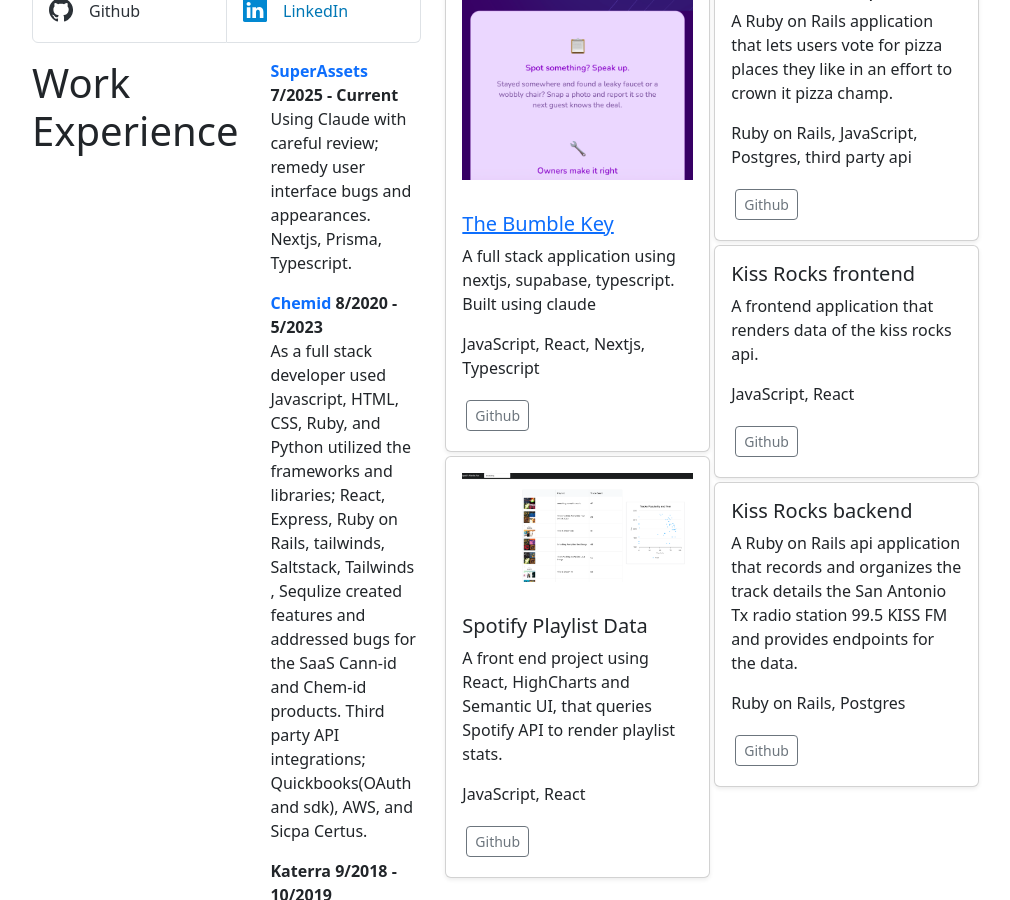
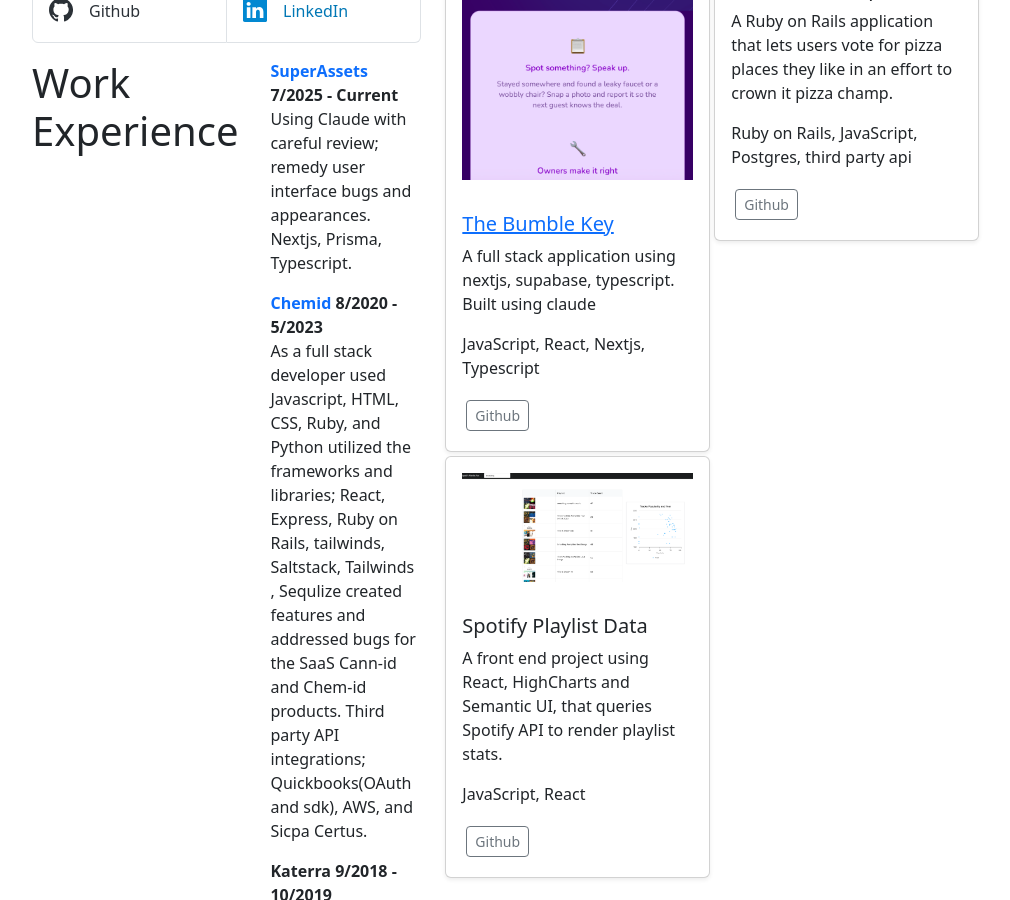
Before and after one commit to Meerkat81/my_portfolio, a Jekyll site: the page built from index.html, in a window 1280 px wide and 900 px high, scrolled down 342 px. Shown: the whole window, without its empty margins (0-1010 px from the left). Built offline with Jekyll 4.4.1, drawn with Linux system fonts in a browser that asks for light colours.

Commit message:
Remove Kiss Rocks frontend and backend entries from github_repos.yml

```diff
--- a/_data/github_repos.yml
+++ b/_data/github_repos.yml
@@ -16,15 +16,3 @@
   description: A Ruby on Rails application that lets users vote for pizza places they like in an effort to crown it pizza champ.
   image: pizza-champ.png
   techs: Ruby on Rails, JavaScript, Postgres, third party api
-
-- title: Kiss Rocks frontend
-  url:
-  repo: https://github.com/Meerkat81/kiss-rocks
-  description: A frontend application that renders data of the kiss rocks api.
-  techs: JavaScript, React
-
-- title: Kiss Rocks backend
-  url:
-  repo: https://github.com/Meerkat81/kiss-rocks-front
-  description: A Ruby on Rails api application that records and organizes the track details the San Antonio Tx radio station 99.5 KISS FM and provides endpoints for the data.
-  techs: Ruby on Rails, Postgres
```
